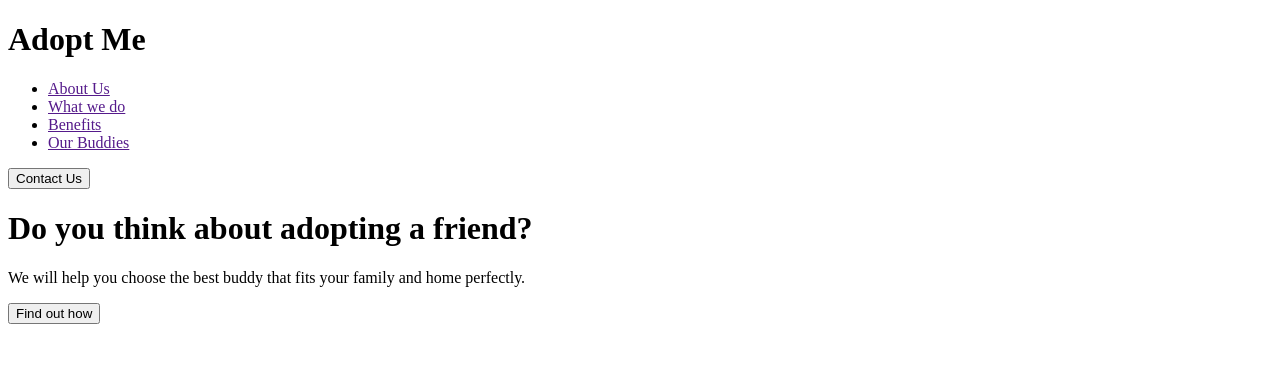
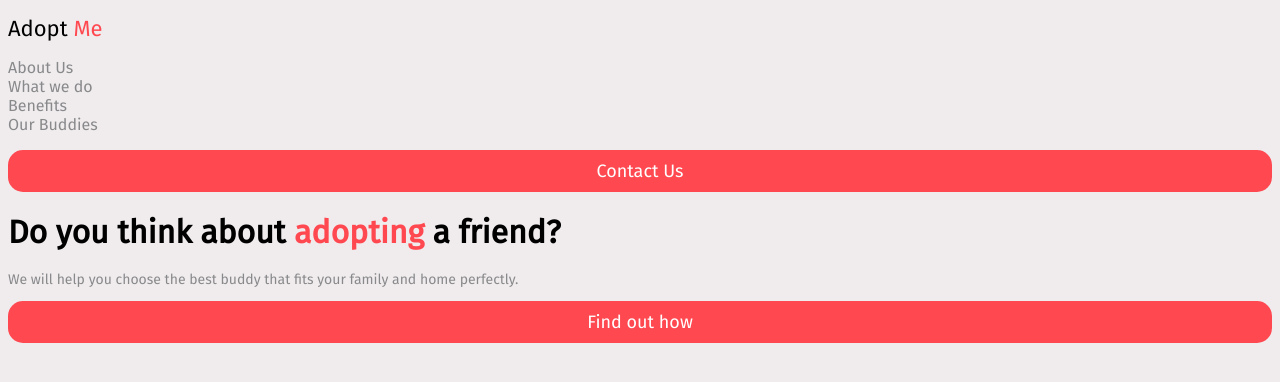
Before and after one commit to spencerkw/deliverable-one, a plain HTML site: page index.html in a window 1280 px wide. Drawn offline with Linux system fonts and the light colour scheme.

Commit message:
Basic styling (fonts, colors, etc) set up

```diff
--- a/css/styles.css
+++ b/css/styles.css
@@ -1 +1,61 @@
 @import url(//fonts.googleapis.com/css?family=Fira+Sans);
+
+* {
+  font-family: "Fira Sans", sans-serif;
+}
+
+body {
+  background-color: #F0ECEE;
+}
+
+strong {
+  color: #FF4850;
+  font-style: none;
+}
+
+button {
+  padding: 10px;
+  border-radius: 15px; /*Should this be 5px? That looks closer to the design*/
+  border-style: none;
+
+  background-color: #FF4850;
+  color: white;
+  font-size: 18px;
+
+  width: 100%;
+}
+
+.site-title {
+  font-size: 22px;
+  font-weight: 400;
+}
+
+.site-title strong {
+  font-weight: 400;
+}
+
+ul {
+  list-style: none;
+  padding-left: 0;
+}
+
+a {
+  text-decoration: none;
+  color: #88898B;
+}
+
+.tagline {
+  font-style: none;
+  font-weight: 600;
+}
+
+.tagline strong {
+  font-weight: 600;
+}
+
+p {
+  font-size: 14px;
+  font-weight: 300;
+  line-height: 1.0;
+  color: #88898B;
+}
--- a/index.html
+++ b/index.html
@@ -17,7 +17,7 @@
       <button>Contact Us</button>
     </header>
     <main>
-      <h1>Do you think about <strong>adopting</strong> a friend?</h1>
+      <h1 class="tagline">Do you think about <strong>adopting</strong> a friend?</h1>
       <p>We will help you choose the best buddy that fits your family and home perfectly.</p>
       <button>Find out how</button>
     </main>
```
